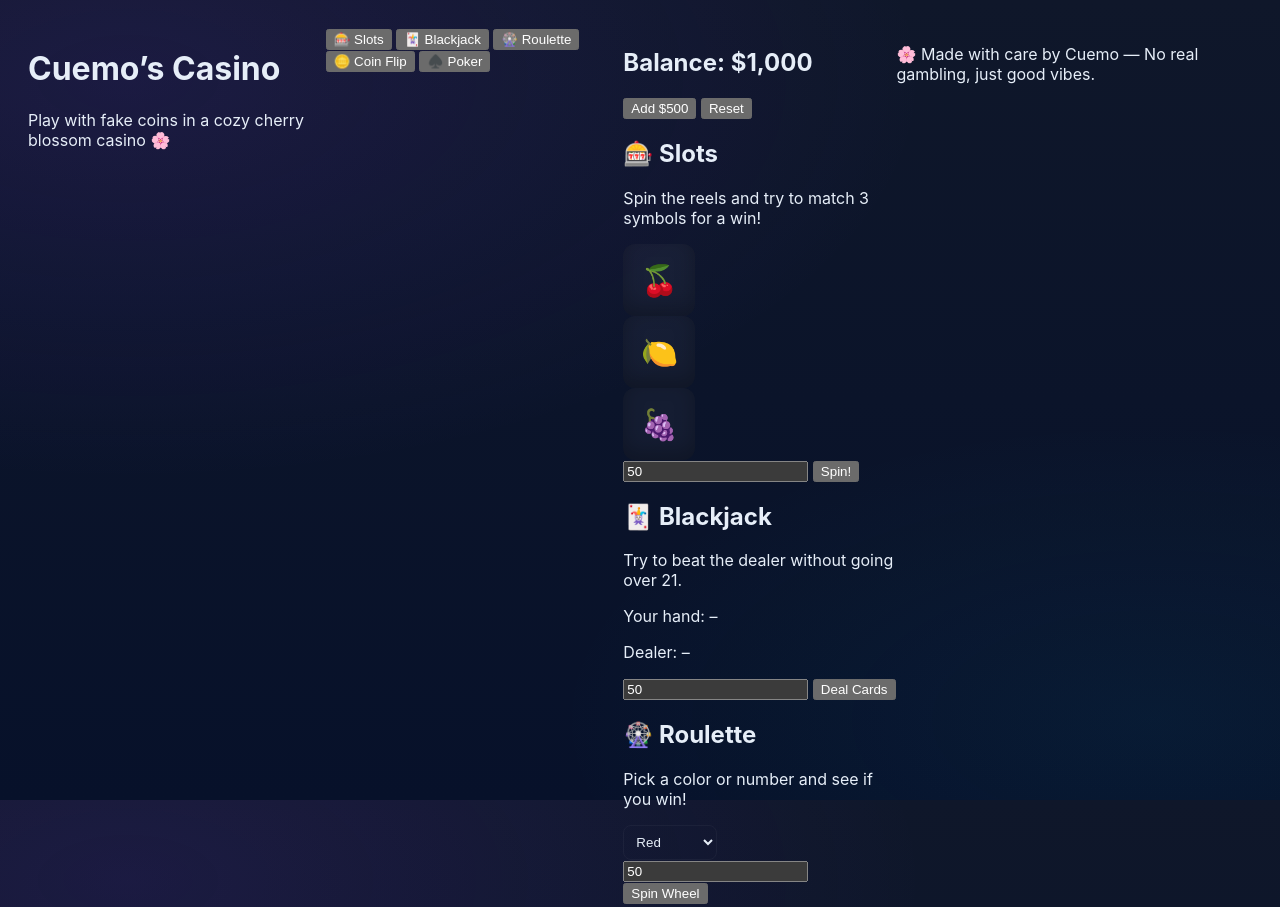
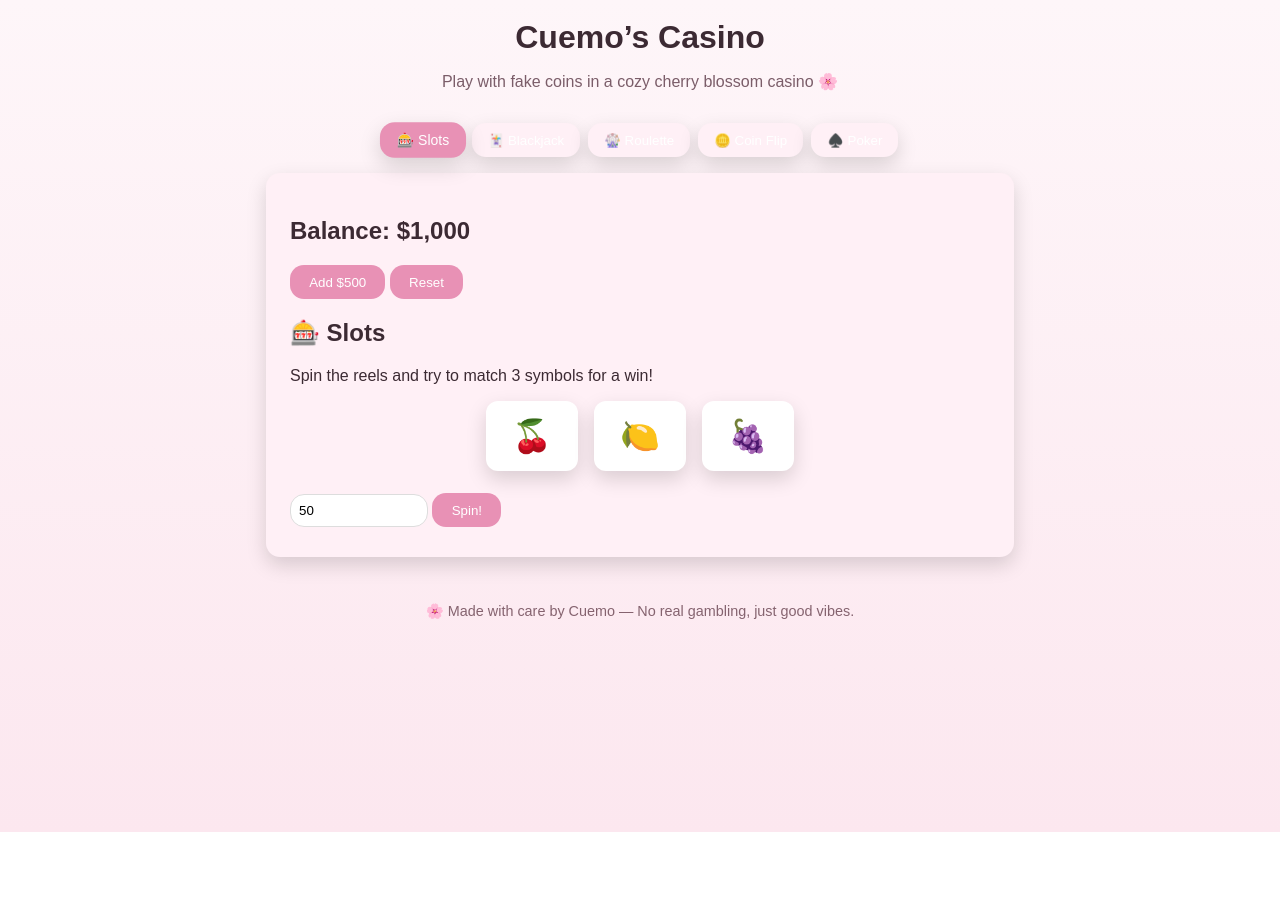
Before and after one commit to CueOnYT/casino.github.io, a plain HTML site: page index.html in a window 1280 px wide. Shown: the top 907 px of the page. After the commit the page ends 832 px from the top, so only its background shows below. Drawn offline with Linux system fonts and the light colour scheme.

Commit message:
Update styles.css

```diff
--- a/styles.css
+++ b/styles.css
@@ -1,84 +1,163 @@
-:root{
-  --bg1:#0f172a;
-  --bg2:#07112a;
-  --accent:#7c3aed;
-  --accent-2:#06b6d4;
-  --glass:rgba(255,255,255,0.04);
-  --card:linear-gradient(135deg, rgba(255,255,255,0.03), rgba(255,255,255,0.01));
-  --radius:14px;
-  font-family:Inter, ui-sans-serif, system-ui, -apple-system, "Segoe UI", Roboto, "Helvetica Neue", Arial;
-  color-scheme: dark;
-}
-*{box-sizing:border-box}
-html,body{height:100%}
-body{
-  margin:0;
-  min-height:100vh;
-  background:
-    radial-gradient(800px 400px at 10% 10%, rgba(124,58,237,0.12), transparent),
-    radial-gradient(600px 300px at 90% 90%, rgba(6,182,212,0.06), transparent),
-    linear-gradient(180deg,var(--bg1),var(--bg2));
-  color:#e6eef8;
-  -webkit-font-smoothing:antialiased;
-  padding:28px;
-  display:flex;
-  justify-content:center;
-  align-items:flex-start;
+:root {
+  --bg: #fce7ef;
+  --card: #fff0f6;
+  --accent: #e891b5;
+  --accent-dark: #b46a91;
+  --text: #3c2a33;
+  --radius: 14px;
+  --shadow: 0 8px 20px rgba(0, 0, 0, 0.15);
 }
 
-/* layout */
-.site-wrap{width:100%;max-width:1200px;display:grid;grid-template-columns:320px 1fr;gap:22px;align-items:start}
-.panel{background:var(--card);border-radius:var(--radius);padding:18px;backdrop-filter:blur(6px);box-shadow:0 10px 30px rgba(2,6,23,0.6), inset 0 1px 0 rgba(255,255,255,0.02);border:1px solid rgba(255,255,255,0.03)}
-
-/* sidebar */
-.sidebar header h1{margin:0;font-size:20px}
-.muted{opacity:0.78;font-size:13px}
-.account{margin-top:14px}
-.balance-row{display:flex;justify-content:space-between;align-items:center;gap:12px}
-.label{font-size:12px;opacity:0.8}
-.amount{background:linear-gradient(90deg, rgba(255,255,255,0.02), rgba(255,255,255,0.01));padding:12px 16px;border-radius:10px;font-weight:700;font-size:18px}
-.acct-actions{display:flex;flex-direction:column;gap:8px}
-.btn{cursor:pointer;border:none;padding:10px 12px;border-radius:10px;font-weight:700;background:linear-gradient(90deg,var(--accent),var(--accent-2));color:white;box-shadow:0 8px 24px rgba(7,12,29,0.6);transition:transform .14s ease,opacity .12s}
-.btn:active{transform:translateY(2px)}
-.btn.ghost, .ghost{background:transparent;border:1px solid rgba(255,255,255,0.06);color:var(--accent-2);padding:8px 10px}
-.chip{background:transparent;border:1px solid rgba(255,255,255,0.06);padding:8px 10px;border-radius:8px;cursor:pointer;color:inherit}
-.controls{display:flex;gap:8px;align-items:center;flex-wrap:wrap}
-.controls input[type="number"], .game-controls input[type="number"], select, #customBet{
-  padding:8px;border-radius:8px;background:transparent;border:1px solid rgba(255,255,255,0.04);color:inherit;width:94px;
+body {
+  margin: 0;
+  font-family: "Poppins", sans-serif;
+  background: linear-gradient(180deg, #fef6f9, var(--bg));
+  color: var(--text);
+  display: flex;
+  flex-direction: column;
+  align-items: center;
+  min-height: 100vh;
+  padding: 1rem;
 }
 
-/* main */
-.topbar{display:flex;align-items:center;justify-content:space-between;gap:12px;margin-bottom:12px}
-.games-grid{display:grid;grid-template-columns:repeat(auto-fill,minmax(300px,1fr));gap:16px}
+header {
+  text-align: center;
+  margin-bottom: 1rem;
+}
 
-/* cards and games */
-.game-card{padding:14px;border-radius:12px;transition:transform .18s ease,box-shadow .18s ease;overflow:hidden}
-.game-card:hover{transform:translateY(-6px);box-shadow:0 18px 40px rgba(2,6,23,0.6)}
-.game-card header h3{margin:0;font-size:16px}
-.game-body{margin-top:10px;display:flex;flex-direction:column;gap:10px}
-.reels{display:flex;gap:8px;align-items:center}
-.reel{width:72px;height:72px;border-radius:12px;background:var(--glass);display:flex;align-items:center;justify-content:center;font-size:30px;font-weight:800;box-shadow:inset 0 -8px 20px rgba(0,0,0,0.25)}
-.reel.spin{animation:spin-reel .8s cubic-bezier(.2,.9,.1,1)}
-@keyframes spin-reel{0%{transform:translateY(-6px) scale(1.02)}50%{transform:translateY(6px) scale(0.98)}100%{transform:translateY(0) scale(1)}}
+h1 {
+  font-size: 2rem;
+  margin: 0.2rem 0;
+}
 
-.coin{width:66px;height:66px;border-radius:50%;display:flex;align-items:center;justify-content:center;font-weight:800;background:linear-gradient(180deg,#ffffff11,transparent);box-shadow:inset 0 -6px 10px rgba(0,0,0,0.25);font-size:20px}
-.coin.flip{animation:flip-coin .9s ease}
-@keyframes flip-coin{0%{transform:rotateX(0)}50%{transform:rotateX(180deg)}100%{transform:rotateX(360deg)}}
+.subtitle {
+  color: #7b5d69;
+  font-size: 1rem;
+}
 
-.hand.display{background:var(--glass);padding:8px;border-radius:8px;margin-top:6px}
-.bj-hands, .baccarat-hands{display:flex;gap:12px;align-items:flex-start}
-.game-controls{display:flex;align-items:center;gap:8px}
-.btn-row, .vp-controls .btn-row{display:flex;gap:8px}
-.vp-cards{display:flex;gap:8px;flex-wrap:wrap}
-.vp-card{width:62px;height:86px;border-radius:8px;background:linear-gradient(180deg,#ffffff04,#00000004);display:flex;align-items:center;justify-content:center;font-weight:700}
-.vp-card.held{outline:3px solid rgba(124,58,237,0.18);transform:translateY(-6px)}
+.tabs {
+  display: flex;
+  gap: 8px;
+  margin-bottom: 1rem;
+  flex-wrap: wrap;
+  justify-content: center;
+}
 
-.keno-grid{display:grid;grid-template-columns:repeat(8,28px);gap:6px;max-width:240px}
-.keno-num{width:28px;height:28px;border-radius:6px;display:flex;align-items:center;justify-content:center;background:transparent;border:1px solid rgba(255,255,255,0.04);cursor:pointer}
-.keno-num.active{background:linear-gradient(90deg,var(--accent),var(--accent-2));color:#fff;border:none}
+.tab {
+  border: none;
+  padding: 0.6rem 1rem;
+  border-radius: var(--radius);
+  background: var(--card);
+  cursor: pointer;
+  transition: all 0.2s ease;
+  box-shadow: var(--shadow);
+}
 
-.toast{position:fixed;left:50%;transform:translateX(-50%);bottom:28px;background:rgba(6,10,18,0.94);color:#e9f2ff;padding:12px 16px;border-radius:10px;box-shadow:0 10px 30px rgba(0,0,0,0.6);opacity:0;pointer-events:none;transition:opacity .14s ease,transform .14s ease}
-.toast.show{opacity:1;pointer-events:auto;transform:translateX(-50%) translateY(-6px)}
+.tab.active,
+.tab:hover {
+  background: var(--accent);
+  color: white;
+  transform: scale(1.05);
+}
 
-/* small */
-@media (max-width:920px){.site-wrap{grid-template-columns:1fr;padding-bottom:100px}.sidebar{order:2}}
+main {
+  background: var(--card);
+  border-radius: var(--radius);
+  padding: 1.5rem;
+  box-shadow: var(--shadow);
+  width: 100%;
+  max-width: 700px;
+}
+
+.game {
+  display: none;
+  animation: fade 0.3s ease;
+}
+
+.game.visible {
+  display: block;
+}
+
+.slot-reels {
+  display: flex;
+  justify-content: center;
+  gap: 1rem;
+  margin: 1rem 0;
+}
+
+.reel {
+  background: white;
+  padding: 1rem;
+  border-radius: 12px;
+  font-size: 2rem;
+  box-shadow: var(--shadow);
+  width: 60px;
+  text-align: center;
+}
+
+button {
+  background: var(--accent);
+  border: none;
+  color: white;
+  padding: 0.6rem 1.2rem;
+  border-radius: var(--radius);
+  cursor: pointer;
+  transition: 0.2s;
+}
+
+button:hover {
+  background: var(--accent-dark);
+  transform: scale(1.05);
+}
+
+input,
+select {
+  padding: 0.5rem;
+  border-radius: var(--radius);
+  border: 1px solid #ddd;
+  margin: 0.4rem 0;
+  width: 120px;
+}
+
+.coin {
+  width: 60px;
+  height: 60px;
+  border-radius: 50%;
+  background: white;
+  display: flex;
+  align-items: center;
+  justify-content: center;
+  font-weight: bold;
+  font-size: 1.5rem;
+  box-shadow: var(--shadow);
+  margin: 1rem auto;
+}
+
+#toast {
+  position: fixed;
+  bottom: 20px;
+  left: 50%;
+  transform: translateX(-50%);
+  background: var(--accent);
+  color: white;
+  padding: 0.6rem 1.2rem;
+  border-radius: var(--radius);
+  opacity: 0;
+  transition: opacity 0.3s ease;
+}
+
+#toast.show {
+  opacity: 1;
+}
+
+footer {
+  margin-top: 2rem;
+  font-size: 0.9rem;
+  text-align: center;
+  color: #85636f;
+}
+
+@keyframes fade {
+  from { opacity: 0; transform: translateY(10px); }
+  to { opacity: 1; transform: translateY(0); }
+}
```
